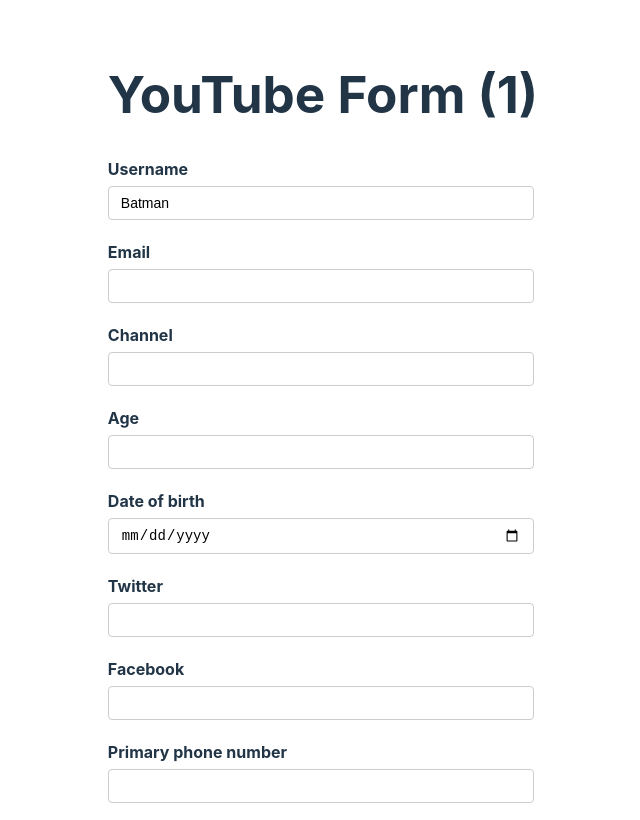
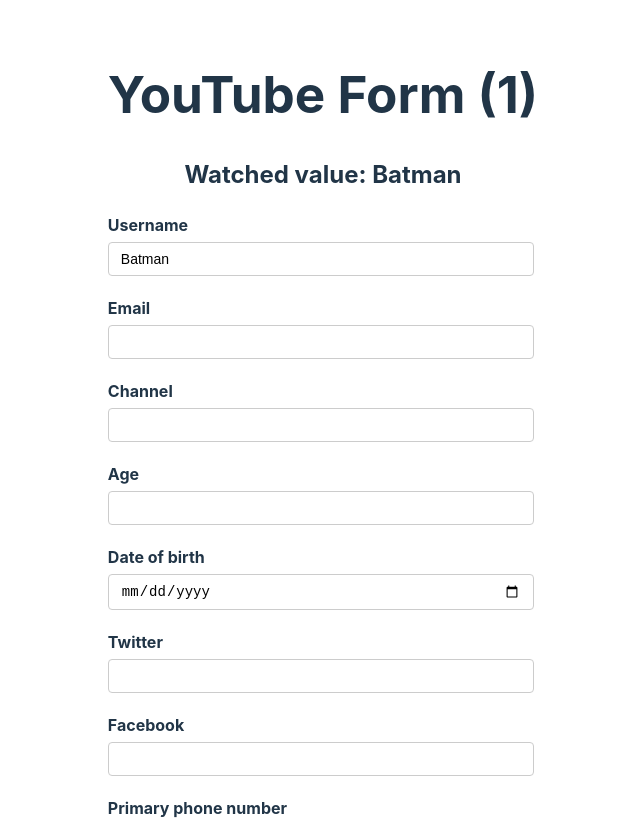
Before and after one commit to d85/react-hook-form-demo, a React (Vite) app: page / in a window 1280 px wide. Shown: the top 820 px of the page, without its empty margins (317-957 px from the left). Built offline with nearby package versions, Linux system fonts and the light colour scheme.

Commit message:
watch the username field

```diff
--- a/src/components/YouTubeForm.tsx
+++ b/src/components/YouTubeForm.tsx
@@ -35,13 +35,15 @@
       dob: new Date()
     }
   })
-  const { register, control, handleSubmit, formState } = form
+  const { register, control, handleSubmit, formState, watch } = form
   const { errors } = formState
 
   const { fields, append, remove } = useFieldArray({
     name: 'phNumbers',
     control
   })
+
+  const watchUsername = watch("username")
 
   const onSubmit = (data: FormValues) => {
     console.log('Form submitted', data)
@@ -51,6 +53,7 @@
   return (
     <div>
       <h1>YouTube Form ({renderCount / 2})</h1>
+      <h2>Watched value: {watchUsername}</h2>
       <form onSubmit={handleSubmit(onSubmit)} noValidate>
         <div className="form-control">
           <label htmlFor="username">Username</label>
```
